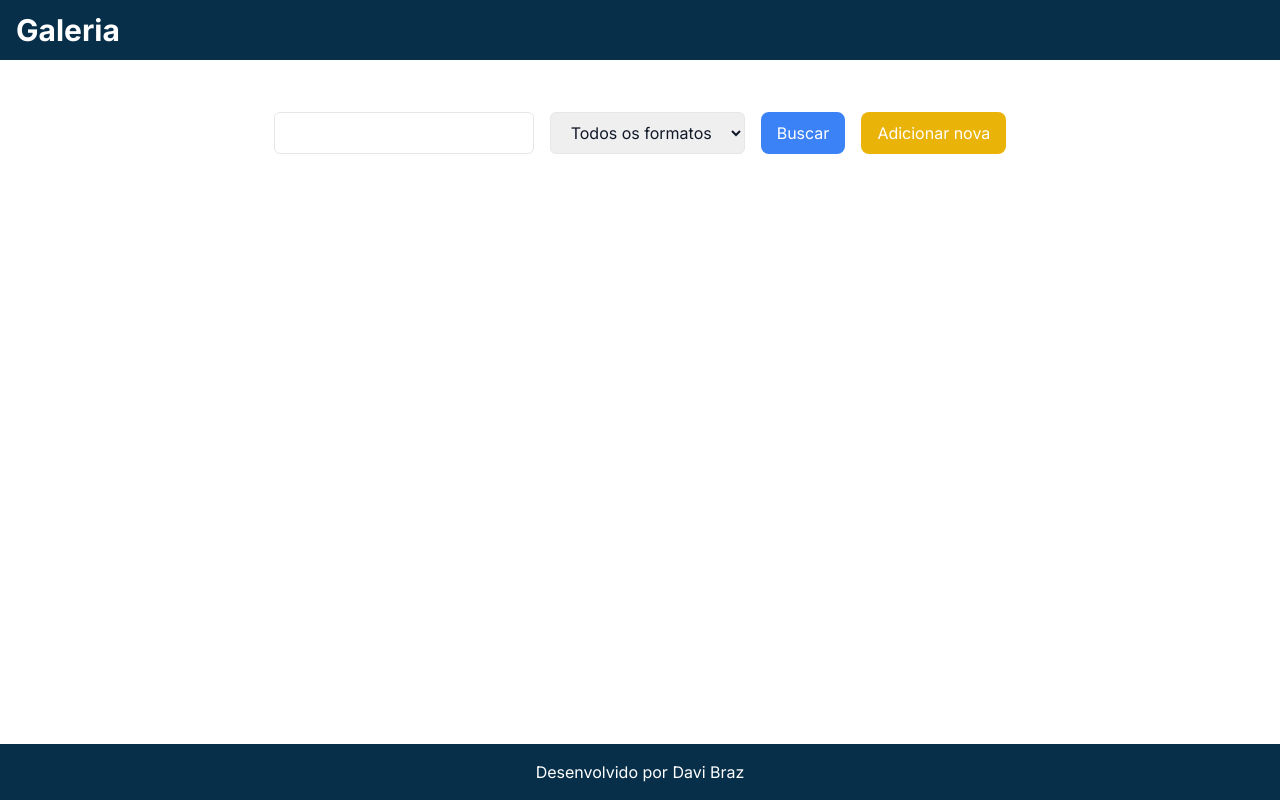
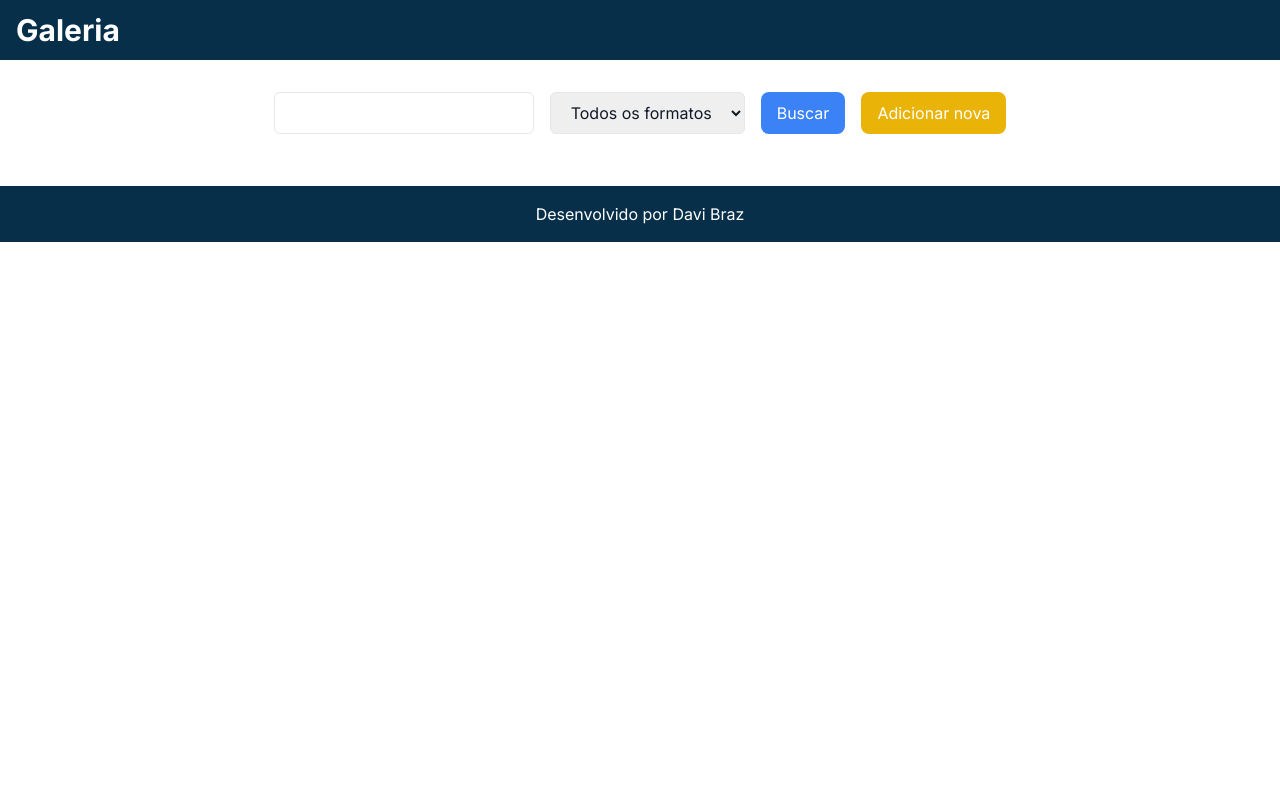
Before and after one commit to DaviBrazz/galeria-imagens-react-springboot, a Next.js app in the folder galeria/: page /galeria in a window 1280 px wide. Built offline with nearby package versions, Linux system fonts and the light colour scheme.

Commit message:
Finalizando a tela de pesquisa de imagens

```diff
--- a/galeria/src/app/galeria/page.tsx
+++ b/galeria/src/app/galeria/page.tsx
@@ -13,12 +13,14 @@
     const [images, setImages] = useState<Image[]>([]);
     const [query, setQuery] = useState<string>('');
     const [extension, setExtension] = useState<string>('');
+    const [loading, setLoading] = useState<boolean>(false);
 
 
     async function searchImages() {
-        console.log("Valor digitado: ", query);
+        setLoading(true)
         const result = await useService.buscar(query, extension);
         setImages(result);
+        setLoading(false)
     }
 
     function renderImageCard(image: Image) {
@@ -37,7 +39,8 @@
     }
 
     return (
-        <Template>
+        // o loading está gerando bug no filtro
+        <Template loading={loading}>
             <section className="flex flex-col items-center justify-center my-5">
                 <div className="flex space-x-4">
                     <input type="text"   onChange={event => setQuery(event.target.value)}  className="border px-3 py-2 rounded-md text-gray-900" />
@@ -49,8 +52,8 @@
 
 
                     </select>
-                    <button className="bg-blue-500 text-white px-4 p-2 rounded-lg" onClick={searchImages}>Buscar</button>
-                    <button className="bg-yellow-500 text-white px-4 p-2 rounded-lg">Adicionar nova</button>
+                    <button className="bg-blue-500 text-white px-4 p-2 rounded-lg hover:bg-blue-300" onClick={searchImages}>Buscar</button>
+                    <button className="bg-yellow-500 text-white px-4 p-2 rounded-lg hover:bg-yellow-300">Adicionar nova</button>
 
                 </div>
 
--- a/galeria/src/components/ImageCard.tsx
+++ b/galeria/src/components/ImageCard.tsx
@@ -29,11 +29,13 @@
 }
 
 function formatBytes(bytes: number = 0, decimals = 2) {
-    if (!+bytes) return '0 bytes';
+    if (!+bytes) return '0 Bytes'
 
-    const k = 1024;
-    const dm = decimals < 0 ? 0 : decimals;
-    const sizes = ['bytes', 'KB', 'MB', 'GB']
-    const i = Math.floor(Math.log(bytes) / Math.log(k));
+    const k = 1024
+    const dm = decimals < 0 ? 0 : decimals
+    const sizes = ['Bytes', 'KB', 'MB', 'GB']
+
+    const i = Math.floor(Math.log(bytes) / Math.log(k))
+
     return `${parseFloat((bytes / Math.pow(k, i)).toFixed(dm))} ${sizes[i]}`
 }
--- a/galeria/src/components/Template.tsx
+++ b/galeria/src/components/Template.tsx
@@ -1,18 +1,51 @@
+'use client'
 interface TemplateProps {
+    children: React.ReactNode;
+    loading?: boolean;
+}
+
+export const Template: React.FC<TemplateProps> = ({ children, loading }: TemplateProps) => {
+    return (
+        <>
+            <Header />
+            <div className={`${loading ? 'animate-pulse' : ''} container mx-auto mt-8 px-4`}>
+                <RenderIf condition={loading}>
+                    <div className="text-center">
+                        <Loading />
+                    </div>
+                </RenderIf>
+
+                {children}
+            </div>
+
+            <Footer />
+        </>
+    );
+}
+
+interface RenderIfProps {
+    condition?: boolean;
     children: React.ReactNode;
 }
 
-export const Template: React.FC<TemplateProps> = (props: TemplateProps) => {
+export const RenderIf: React.FC<RenderIfProps> = ({ condition = true, children }) => {
+    if (condition) {
+        return children;
+    }
+    return false;
+}
+
+const Loading: React.FC = () => {
     return (
-        <div className="flex flex-col min-h-screen">
-            <Header />
-            <main className="flex-1 container mx-auto mt-8 px-4">
-                {props.children}
-            </main>
-            <Footer />
+        <div role="status">
+            <svg aria-hidden="true" className="inline w-8 h-8 text-gray-200 animate-spin dark:text-gray-600 fill-blue-600" viewBox="0 0 100 101" fill="none" xmlns="http://www.w3.org/2000/svg">
+                <path d="M100 50.5908C100 78.2051 77.6142 100.591 50 100.591C22.3858 100.591 0 78.2051 0 50.5908C0 22.9766 22.3858 0.59082 50 0.59082C77.6142 0.59082 100 22.9766 100 50.5908ZM9.08144 50.5908C9.08144 73.1895 27.4013 91.5094 50 91.5094C72.5987 91.5094 90.9186 73.1895 90.9186 50.5908C90.9186 27.9921 72.5987 9.67226 50 9.67226C27.4013 9.67226 9.08144 27.9921 9.08144 50.5908Z" fill="currentColor" />
+                <path d="M93.9676 39.0409C96.393 38.4038 97.8624 35.9116 97.0079 33.5539C95.2932 28.8227 92.871 24.3692 89.8167 20.348C85.8452 15.1192 80.8826 10.7238 75.2124 7.41289C69.5422 4.10194 63.2754 1.94025 56.7698 1.05124C51.7666 0.367541 46.6976 0.446843 41.7345 1.27873C39.2613 1.69328 37.813 4.19778 38.4501 6.62326C39.0873 9.04874 41.5694 10.4717 44.0505 10.1071C47.8511 9.54855 51.7191 9.52689 55.5402 10.0491C60.8642 10.7766 65.9928 12.5457 70.6331 15.2552C75.2735 17.9648 79.3347 21.5619 82.5849 25.841C84.9175 28.9121 86.7997 32.2913 88.1811 35.8758C89.083 38.2158 91.5421 39.6781 93.9676 39.0409Z" fill="currentFill" />
+            </svg>
         </div>
-    );
-};
+
+    )
+}
 
 const Header: React.FC = () => {
     return (
```
